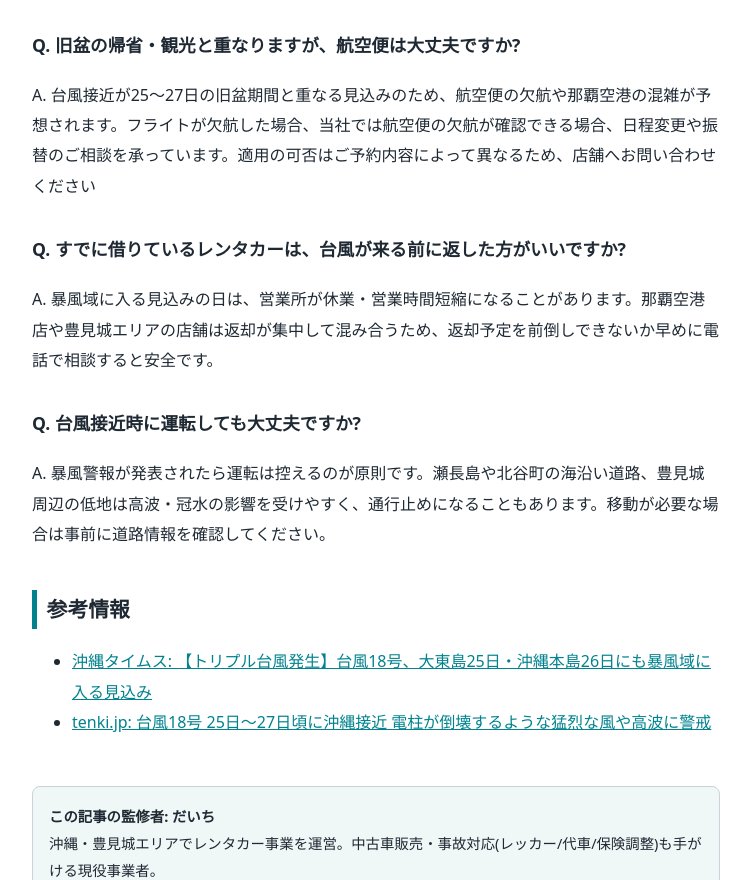
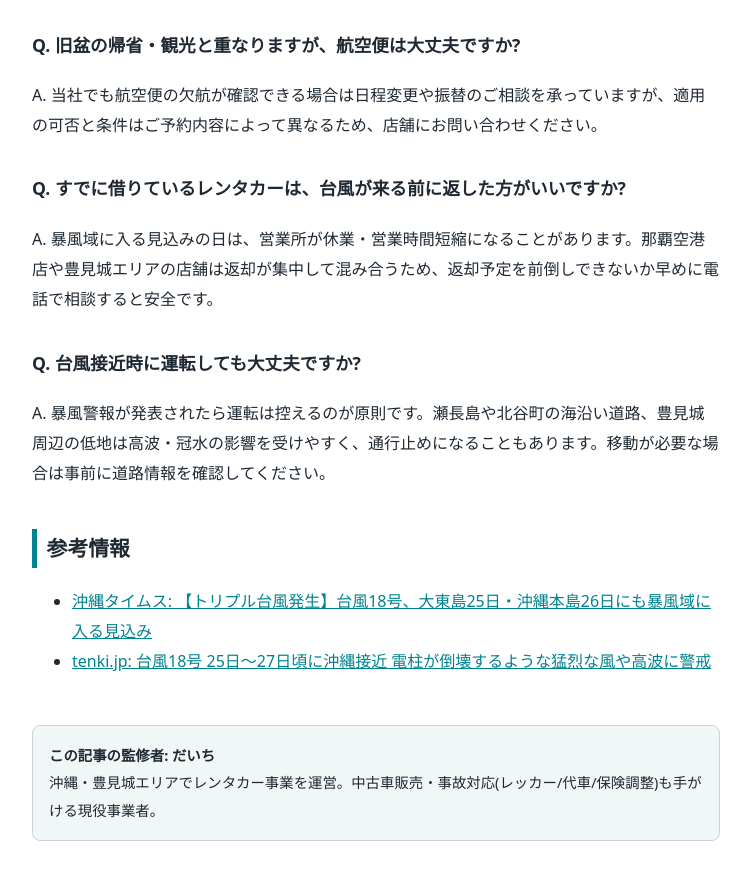
Before and after one commit to palmsosaka/okinawa-drive-blog, an Astro site: page /okinawa-drive-blog/blog/taifu18-okinawa-rentacar-taiou in a window 1280 px wide. Shown: the part 2618-3498 px from the top of the page, without its empty margins (264-1015 px from the left). Built offline with nearby package versions, Linux system fonts and the light colour scheme; Astro itself is replaced by a stand-in of ours.

Commit message:
Update typhoon-related rental car FAQs
Revised response regarding flight cancellations during typhoon season to clarify conditions for schedule changes.

```diff
--- a/src/content/blog/taifu18-okinawa-rentacar-taiou.md
+++ b/src/content/blog/taifu18-okinawa-rentacar-taiou.md
@@ -11,7 +11,7 @@ faqs:
   - q: "台風接近中でもレンタカーの予約はキャンセルできますか?"
     a: "多くの沖縄本島のレンタカー会社では、台風接近が確実な状況になると無料キャンセル・日程変更に応じています。ただし条件は会社ごとに異なるため、必ず予約店舗のマイページや公式サイトで最新のキャンセルポリシーを確認してください。"
   - q: "旧盆の帰省・観光と重なりますが、航空便は大丈夫ですか?"
-    a: "台風接近が25〜27日の旧盆期間と重なる見込みのため、航空便の欠航や那覇空港の混雑が予想されます。フライトが欠航した場合、当社では航空便の欠航が確認できる場合、日程変更や振替のご相談を承っています。適用の可否はご予約内容によって異なるため、店舗へお問い合わせください"
+    a: "当社でも航空便の欠航が確認できる場合は日程変更や振替のご相談を承っていますが、適用の可否と条件はご予約内容によって異なるため、店舗にお問い合わせください。"
   - q: "すでに借りているレンタカーは、台風が来る前に返した方がいいですか?"
     a: "暴風域に入る見込みの日は、営業所が休業・営業時間短縮になることがあります。那覇空港店や豊見城エリアの店舗は返却が集中して混み合うため、返却予定を前倒しできないか早めに電話で相談すると安全です。"
   - q: "台風接近時に運転しても大丈夫ですか?"
```
